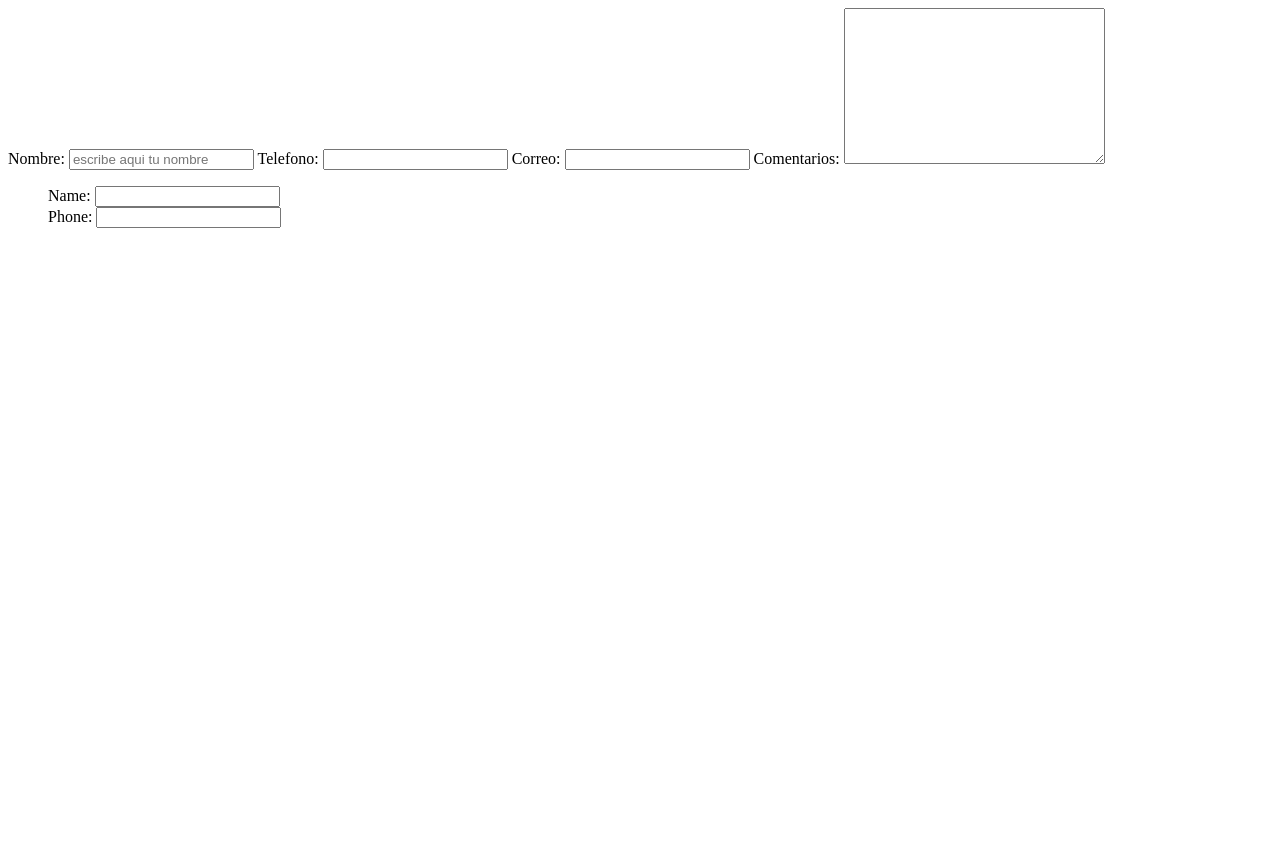
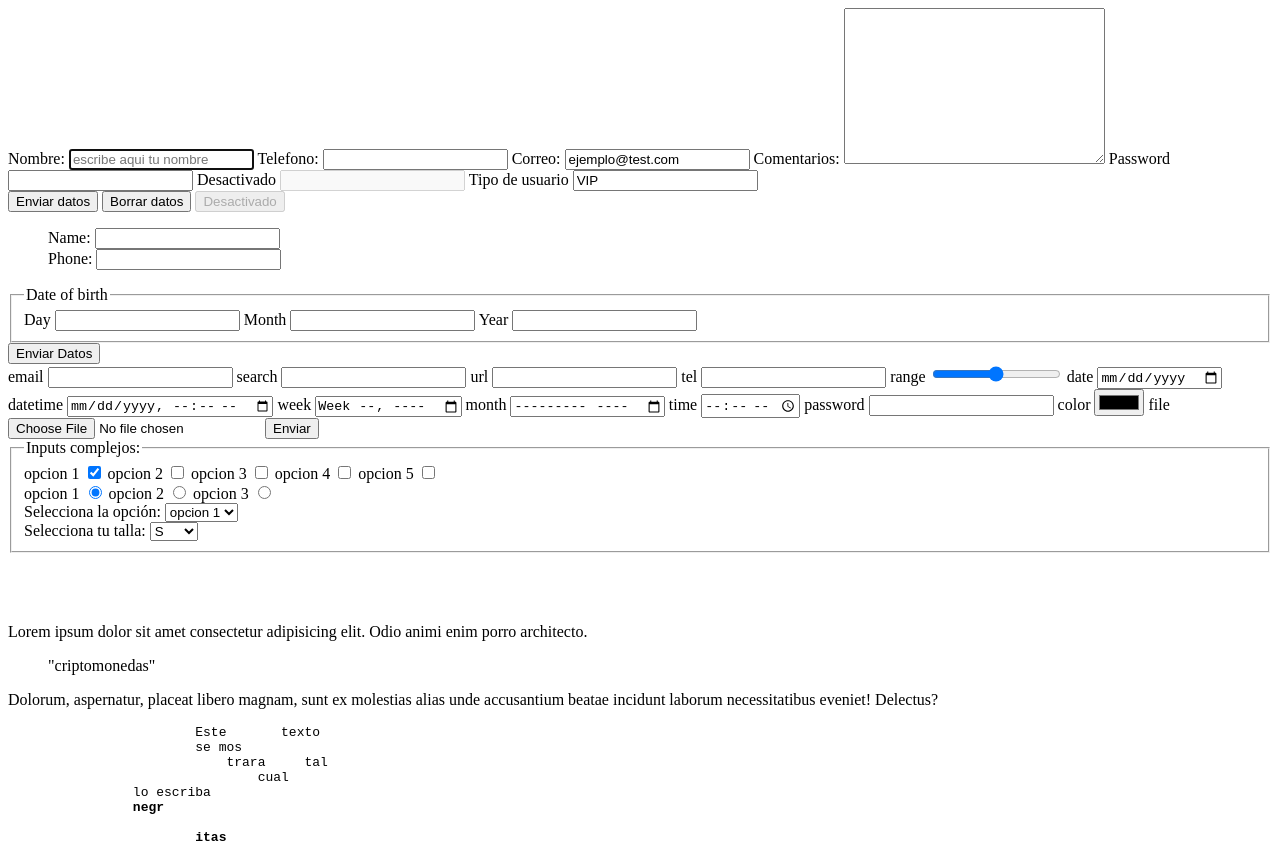
Before and after one commit to hugovercher/hv, a plain HTML site: page sesion_3/index.html in a window 1280 px wide. Shown: the top 863 px of the page. Before the commit the page ends 800 px from the top, so only its background shows below. Drawn offline with Linux system fonts and the light colour scheme.

Commit message:
Actualización de las sesiones HTML

```diff
--- a/sesion_3/index.html
+++ b/sesion_3/index.html
@@ -6,23 +6,45 @@
 		<title>Document</title>
 	</head>
 	<body>
-		<form action="./results.html" method="POST">
+		<form action="./results.html" method="POST" id="formulario">
 			<label for="nombre">Nombre: </label>
 			<input
 				type="text"
 				id="nombre"
 				placeholder="escribe aqui tu nombre"
 				name="nombre"
+				required
+				autofocus
+				autocomplete="off"
+				aria-required="true"
+				aria-placeholder="escribe aqui tu nombre"
 			/>
 			<label for="phone">Telefono: </label>
-			<input type="number" id="phone" name="phone" />
+			<input type="number" id="phone" name="phone" autocomplete="off" />
 
 			<label for="mail">Correo: </label>
-			<input id="mail" />
+			<input
+				id="mail"
+				required
+				value="ejemplo@test.com"
+				autocomplete="off"
+			/>
 
 			<label for="comments">Comentarios: </label>
 			<textarea name="" id="comments" cols="30" rows="10"></textarea>
+
+			<label for="pass">Password</label>
+			<input type="password" required minlength="8" maxlength="12" />
+
+			<label for="null">Desactivado</label>
+			<input type="text" name="" id="" disabled />
+
+			<label for="user">Tipo de usuario</label>
+			<input type="text" readonly value="VIP" />
 		</form>
+		<button type="submit" form="formulario">Enviar datos</button>
+		<button type="reset" form="formulario">Borrar datos</button>
+		<button disabled>Desactivado</button>
 
 		<form action="">
 			<ul style="list-style: none">
@@ -36,5 +58,156 @@
 				</li>
 			</ul>
 		</form>
+
+		<form action="">
+			<fieldset>
+				<legend>Date of birth</legend>
+				<label for="day">Day</label>
+				<input type="number" />
+				<label for="month">Month</label>
+				<input type="number" name="" id="" />
+				<label for="year">Year</label>
+				<input type="number" />
+			</fieldset>
+			<button type="submit">Enviar Datos</button>
+		</form>
+
+		<form action="./results.html" method="POST">
+			<label for="">email</label>
+			<input type="email" name="" id="" />
+
+			<label for="">search</label>
+			<input type="search" />
+			<label for="">url</label>
+			<input type="url" name="" id="" />
+			<label for="">tel</label>
+			<input type="tel" />
+			<label for="">range</label>
+			<input type="range" name="" id="" />
+			<label for="">date</label>
+			<input type="date" name="" id="" />
+			<label for="">datetime</label>
+			<input type="datetime-local" name="" id="" />
+			<label for="">week</label>
+			<input type="week" name="" id="" />
+			<label for="">month</label>
+			<input type="month" />
+			<label for="">time</label>
+			<input type="time" name="" id="" />
+			<!-- <label>label for="">hidden</label> -->
+			<input type="hidden" name="tipoUsuario" id="" value="VIP" />
+			<label for="">password</label>
+			<input type="password" name="" id="" />
+			<label for="">color</label>
+			<input type="color" name="" id="" />
+			<label for="">file</label>
+			<input type="file" name="" id="" />
+
+			<button type="submit">Enviar</button>
+
+			<form action="./results.html" method="POST">
+				<fieldset>
+					<legend for="">Inputs complejos:</legend>
+					<label for="1">opcion 1</label>
+					<input type="checkbox" id="1" value="first" checked />
+					<label for="2">opcion 2</label>
+					<input type="checkbox" id="2" value="second" />
+					<label for="3">opcion 3</label>
+					<input type="checkbox" id="3" value="third" />
+					<label for="4">opcion 4</label>
+					<input type="checkbox" id="4" value="fourth" />
+					<label for="5">opcion 5</label>
+					<input type="checkbox" id="5" value="fifth" />
+
+					<br />
+					<label for="">opcion 1</label>
+					<input type="radio" name="options" value="first" checked />
+					<label for="">opcion 2</label>
+					<input type="radio" name="options" value="second" />
+					<label for="">opcion 3</label>
+					<input type="radio" name="options" value="third" />
+					<br />
+
+					<label for="">Selecciona la opción: </label>
+					<select name="" id="">
+						<option value="1">opcion 1</option>
+						<option value="2">opcion 2</option>
+						<option value="3">opcion 3</option>
+					</select>
+
+					<br />
+
+					<label for="">Selecciona tu talla: </label>
+					<select name="" id="">
+						<optgroup label="camisetas">
+							<!-- <legend>camisetas</legend> -->
+							<option value="small" selected>S</option>
+							<option value="meduim">M</option>
+							<option value="large">L</option>
+						</optgroup>
+						<optgroup label="pantalones">
+							<!-- <legend>pantalones</legend> -->
+							<option value="small">S</option>
+							<option value="meduim">M</option>
+							<option value="large">L</option>
+						</optgroup>
+					</select>
+				</fieldset>
+			</form>
+		</form>
+		<br />
+		<br />
+		<br />
+		<p>
+			Lorem ipsum dolor sit amet consectetur adipisicing elit. Odio animi
+			enim porro architecto.
+			<blockquote cite="www.forbes.com">"criptomonedas"</blockquote>
+			Dolorum, aspernatur, placeat libero magnam,
+			sunt ex molestias alias unde accusantium beatae incidunt laborum
+			necessitatibus eveniet! Delectus?
+		</p>
+
+		<pre>
+			Este       texto
+			se mos
+			    trara     tal
+				cual
+		lo escriba
+		<strong>negr
+
+			itas</strong>
+		</pre>
+
+		<img src="logo.png" alt="" aria-label="se muestra el logo de la empresa que es un caballo">
+
+		<section>
+			<video src="" aria-hidden="true"></video>
+		</section>
+
+		<img src="" alt="">
+
+		<nav>
+			<ul>
+				<li></li>
+				<li></li>
+				<li></li>
+				<li></li>
+			</ul>
+		</nav>
+
+		<div></div>
+		<p></p>
+
+		<div class="ejemplo"></div>
+		<div id="important"></div>
+		<div id="1"></div>
+
+		<p class="text"></p>
+
+		<div class="mi_clase"></div>
+
+		<span class="title"></span>
+
+		<img src="" alt="">
 	</body>
 </html>
```
Also changed, not shown: sesion_3/example.html (added, +27 -0 lines), sesion_3/results.html (+9 -0 lines), sesion_3/index.js (added).
